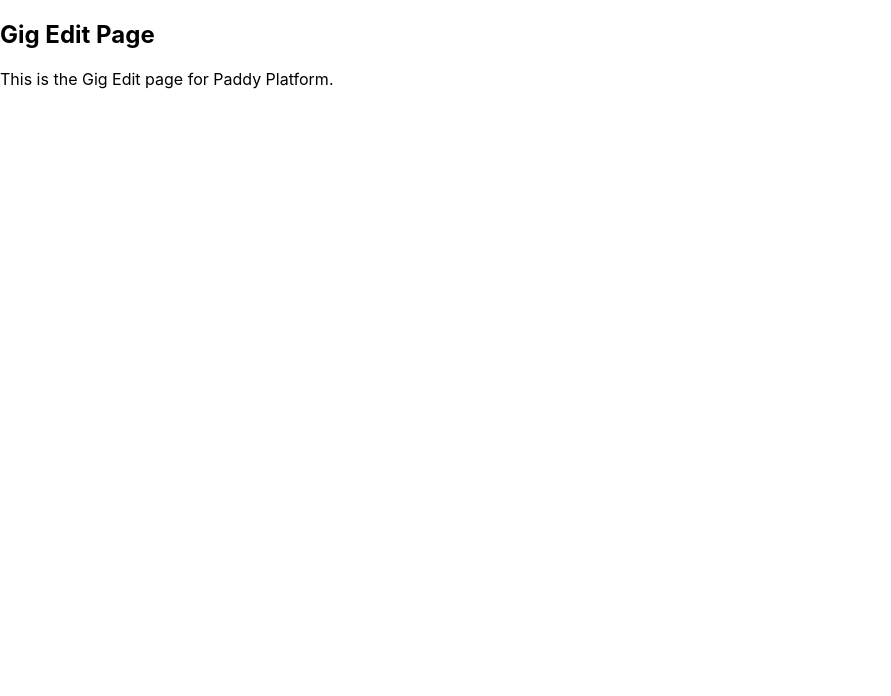
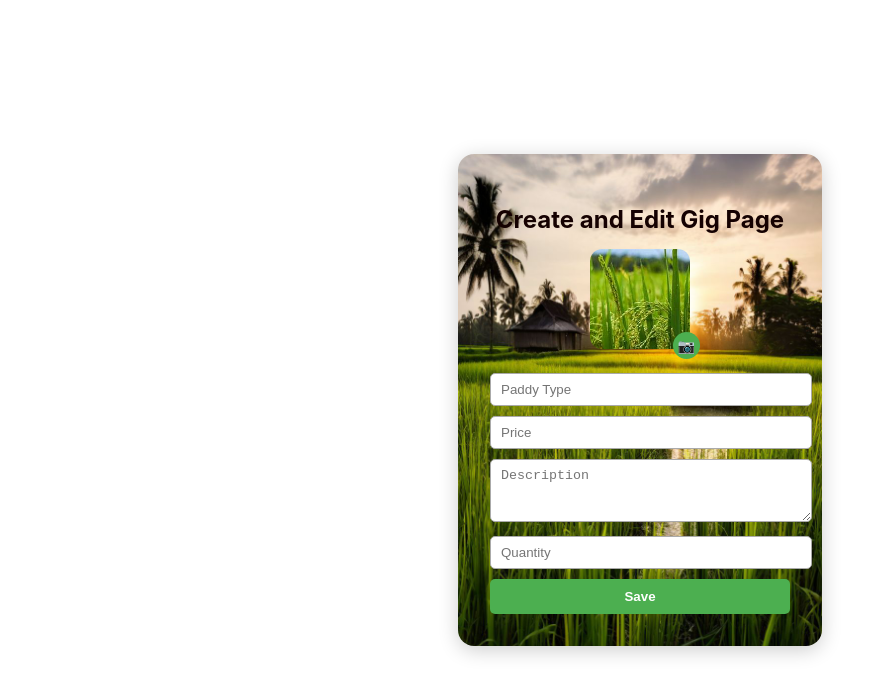
Before and after one commit to SE4106-Web-Project-Team/Paddy-buying-and-selling-Platform, a React (Create React App) app in the folder frontend/: page /gig/edit in a window 1280 px wide. Shown: the top 696 px of the page, without its empty margins (0-891 px from the left). Built offline with nearby package versions, Linux system fonts and the light colour scheme.

Commit message:
gig edit page and updated profile edit page

```diff
--- a/frontend/src/pages/gig/GigEdit.jsx
+++ b/frontend/src/pages/gig/GigEdit.jsx
@@ -1,13 +1,48 @@
 // src/pages/gig/GigEdit.jsx
-import React from 'react';
+import React, { useState } from "react";
+import '../../styles/GigEdit/GigEdit.css';
+import paddy from "../../resources/images/ProfileEdit/paddy.jpeg"
 
-function GigEdit() {
+const CreateGig = () => {
+  const [paddyImage, setPaddyImage] = useState(null);
+  const handleImageChange = (e) => {
+    const file = e.target.files[0];
+    if (file) {
+      setPaddyImage(URL.createObjectURL(file));
+    }
+  };
+
   return (
-    <div>
-      <h2>Gig Edit Page</h2>
-      <p>This is the Gig Edit page for Paddy Platform.</p>
+    <div className="gig-page">
+      <div className="gig-form">
+        <h2 className="gig-title">Create and Edit Gig Page</h2>
+        <div className="paddy-section">
+          <label htmlFor="paddyUpload" className="paddy-upload">
+            {paddyImage ? (
+              <img src={paddyImage} alt="Profile" className="paddy-img" />
+            ) : (
+              <img src={paddy} alt="Default paddy Profile" className="paddy-img" />
+            )}
+            <input
+              type="file"
+              id="paddyUpload"
+              accept="image/*"
+              onChange={handleImageChange}
+              hidden
+            />
+            <span className="edit-icon">📷</span>
+          </label>
+        </div>
+        <form>
+          <input type="text" placeholder="Paddy Type" />
+          <input type="text" placeholder="Price" />
+          <textarea placeholder="Description" rows="3"></textarea>
+          <input type="text" placeholder="Quantity" />
+          <button type="submit">Save</button>
+        </form>
+      </div>
     </div>
   );
-}
+};
 
-export default GigEdit;
+export default CreateGig;
--- a/frontend/src/pages/profile/ProfileEdit.jsx
+++ b/frontend/src/pages/profile/ProfileEdit.jsx
@@ -1,21 +1,39 @@
 // src/pages/profile/ProfileEdit.jsx
-import React from "react";
+import React, { useState } from "react";
 import '../../styles/ProfileEdit/ProfileEdit.css';
-import profileAvatar from "../../resources/images/ProfileEdit/profile.jpg"
+import profile from "../../resources/images/ProfileEdit/profile.jpg";
+
 const ProfileEdit = () => {
+  const [profileImage, setProfileImage] = useState(null);
+
+  const handleImageChange = (e) => {
+    const file = e.target.files[0];
+    if (file) {
+      setProfileImage(URL.createObjectURL(file));
+    }
+  };
+
   return (
-    <div
-      className="page-container">
+    <div className="page-container">
       <div className="form-container">
         <h2 className="form-title">Profile</h2>
 
         <div className="avatar-section">
-          <img
-             src={profileAvatar}
-            alt="Avatar"
-            className="avatar-image"
-          />
-          <span className="status-text" >Active</span>
+          <label htmlFor="profileUpload" className="profile-upload">
+            {profileImage ? (
+              <img src={profileImage} alt="Uploaded Profile" className="profile-img" />
+            ) : (
+              <img src={profile} alt="Default Profile" className="profile-img" />
+            )}
+            <input
+              type="file"
+              id="profileUpload"
+              accept="image/*"
+              onChange={handleImageChange}
+              hidden
+            />
+            <span className="edit-icon">📷</span>
+          </label>
         </div>
 
         <form className="profile-form">
@@ -26,12 +44,7 @@ const ProfileEdit = () => {
           <input className="form-input" type="email" placeholder="Email" />
           <input className="form-input" type="tel" placeholder="Phone" />
 
-          <button
-            type="submit"
-            className="save-button"
-          >
-            Save
-          </button>
+          <button type="submit" className="save-button">Save</button>
         </form>
       </div>
     </div>
--- /dev/null
+++ b/frontend/src/styles/GigEdit/GigEdit.css
@@ -0,0 +1,83 @@
+.gig-page {
+    min-height: 100vh;
+    display: flex;
+    justify-content: center;
+    align-items: center;
+  }
+
+  .gig-form {
+    background: url('../../resources/images/ProfileEdit/backround\ 1.jpeg');
+    width: 300px;
+    text-align: center;
+    color: white;
+    background-size: cover;
+    background-position: center;
+    padding: 2rem;
+    border-radius: 1rem;
+    box-shadow: 0 4px 20px rgba(0, 0, 0, 0.2);
+  }
+
+  .gig-title {
+    color: #150101;
+    margin-bottom: 15px;
+  }
+
+  .paddy-section {
+    position: relative;
+    margin-bottom: 20px;
+  }
+
+  .paddy-upload {
+    display: inline-block;
+    cursor: pointer;
+    position: relative;
+  }
+
+  .paddy-img,
+  .paddy-placeholder {
+    width: 100px;
+    height: 100px;
+    border-radius: 12px;
+    object-fit: cover;
+    background-color: #cce5cc;
+    display: flex;
+    justify-content: center;
+    align-items: center;
+    font-weight: bold;
+    color: #333;
+  }
+
+  .edit-icon {
+    position: absolute;
+    bottom: -10px;
+    right: -10px;
+    background: #4caf50;
+    color: white;
+    border-radius: 50%;
+    padding: 5px;
+    font-size: 14px;
+  }
+
+  form input,
+  form textarea {
+    width: 100%;
+    padding: 8px 10px;
+    margin-bottom: 10px;
+    border: 1px solid #aaa;
+    border-radius: 5px;
+  }
+
+  form button {
+    background-color: #4caf50;
+    color: white;
+    border: none;
+    padding: 10px;
+    border-radius: 5px;
+    width: 100%;
+    cursor: pointer;
+    font-weight: bold;
+  }
+
+  form button:hover {
+    background-color: #45a049;
+  }
--- a/frontend/src/styles/ProfileEdit/ProfileEdit.css
+++ b/frontend/src/styles/ProfileEdit/ProfileEdit.css
@@ -1,4 +1,4 @@
-.page-container {
+  .page-container {
     min-height: 100vh;
     display: flex;
     justify-content: center;
@@ -30,13 +30,30 @@
     margin-bottom: 1rem;
   }
 
-  .avatar-image {
-    width: 96px;
-    height: 96px;
+  .profile-upload {
+    position: relative;
+    display: inline-block;
+    cursor: pointer;
+  }
+
+  .profile-img {
+    width: 100px;
+    height: 100px;
+    object-fit: cover;
     border-radius: 20%;
     border: 2px solid green;
   }
 
+  .edit-icon {
+    position: absolute;
+    bottom: 5px;
+    right: 5px;
+    background-color: #22c55e;
+    color: white;
+    padding: 4px;
+    border-radius: 50%;
+    font-size: 14px;
+  }
 
   .profile-form {
     display: flex;
@@ -64,9 +81,3 @@
   .save-button:hover {
     background-color: #16a34a;
   }
-  .status-text {
-    font-weight: bold;
-    color: rgb(212, 238, 212);
-    font-size: 15px;
-    margin-top: 0.25rem;
-  }
```
Also changed, not shown: frontend/src/resources/images/ProfileEdit/paddy.jpeg (added).
